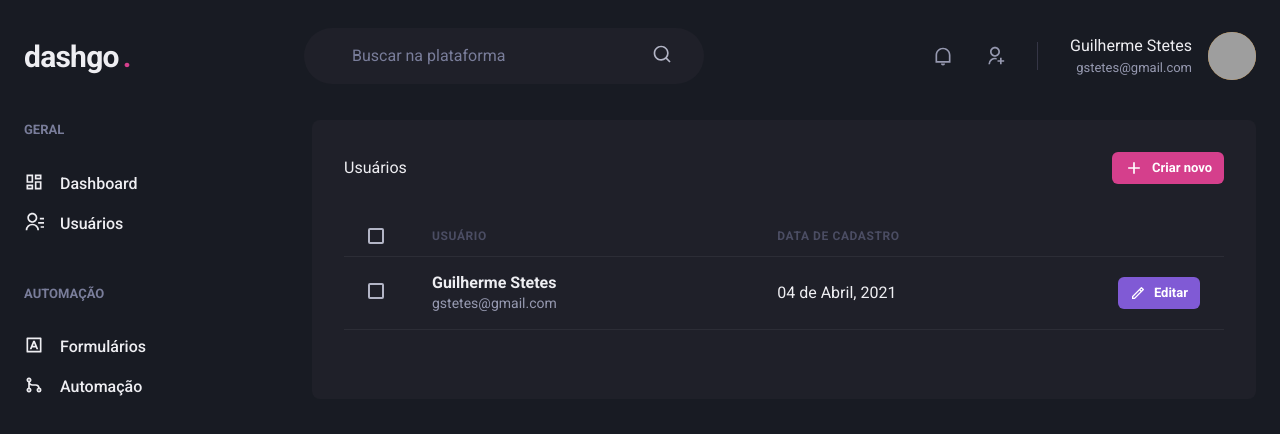
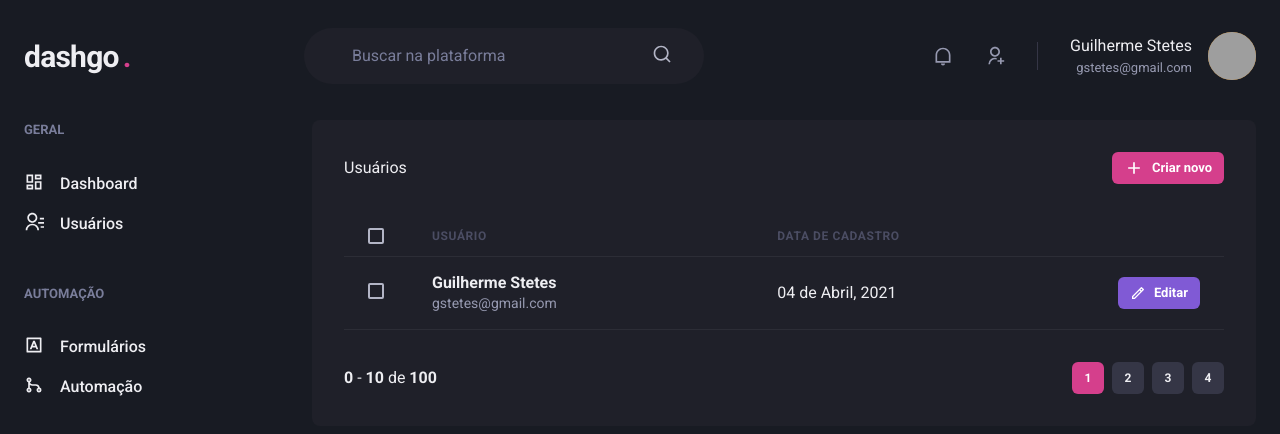
Before and after one commit to gstetes/dashgo, a Next.js app: page /users in a window 1280 px wide. Shown: the top 434 px of the page. Built offline with nearby package versions, Linux system fonts and the light colour scheme; grey boxes are pictures that could not be loaded.

Commit message:
03012022

```diff
--- /dev/null
+++ b/src/components/Pagination.tsx
@@ -0,0 +1,68 @@
+import { Box, Button, Stack } from '@chakra-ui/react';
+
+export function Pagination() {
+  return (
+    <Stack
+      spacing="6"
+      direction="row"
+      mt="8"
+      justify="space-between"
+      align="center"
+    >
+      <Box>
+        <strong>0</strong> - <strong>10</strong> de <strong>100</strong>
+      </Box>
+      <Stack direction="row" spacing="2">
+        <Button
+          size="sm"
+          fontSize="xs"
+          width="4"
+          colorScheme="pink"
+          disabled
+          _disabled={{
+            bg: 'pink.500',
+            cursor: 'default',
+          }}
+        >
+          1
+        </Button>
+
+        <Button
+          size="sm"
+          fontSize="xs"
+          width="4"
+          bg="gray.700"
+          _hover={{
+            bg: 'gray.500',
+          }}
+        >
+          2
+        </Button>
+
+        <Button
+          size="sm"
+          fontSize="xs"
+          width="4"
+          bg="gray.700"
+          _hover={{
+            bg: 'gray.500',
+          }}
+        >
+          3
+        </Button>
+
+        <Button
+          size="sm"
+          fontSize="xs"
+          width="4"
+          bg="gray.700"
+          _hover={{
+            bg: 'gray.500',
+          }}
+        >
+          4
+        </Button>
+      </Stack>
+    </Stack>
+  );
+}
--- a/src/pages/users/index.tsx
+++ b/src/pages/users/index.tsx
@@ -15,6 +15,7 @@
 } from '@chakra-ui/react';
 import { RiAddLine, RiPencilLine } from 'react-icons/ri';
 import { Header } from '../../components/Header';
+import { Pagination } from '../../components/Pagination';
 import { Sidebar } from '../../components/Sidebar';
 
 export default function UserList() {
@@ -83,6 +84,8 @@
               </Tr>
             </Tbody>
           </Table>
+
+          <Pagination />
         </Box>
       </Flex>
     </Box>
```
Also changed, not shown: src/pages/users/create.tsx (added, +56 -0 lines).
